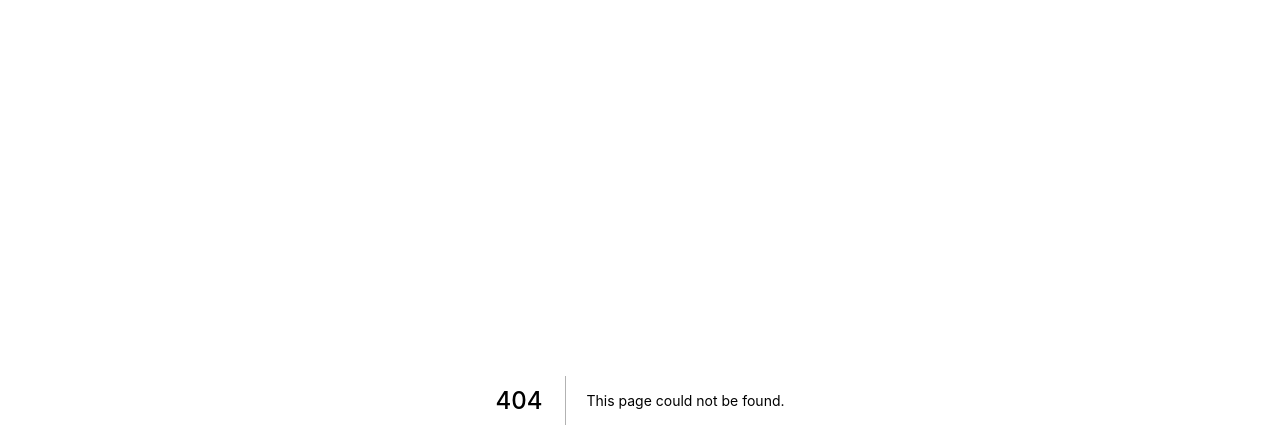
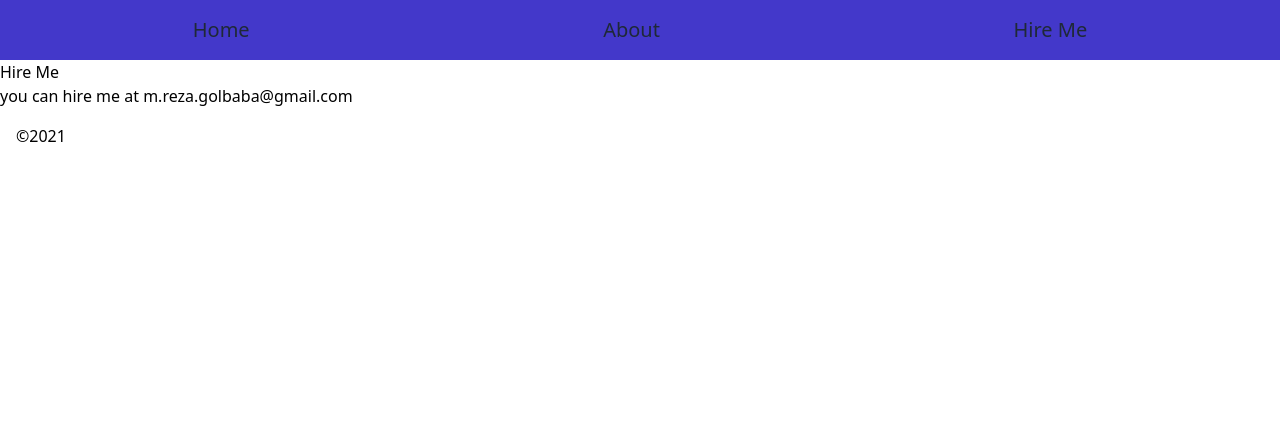
Before and after one commit to Mrezagolbaba/SSR-Nextjs, a Next.js app: page /hireme in a window 1280 px wide. Before the commit this address had no page. Shown: the top 448 px of the page. Built offline with nearby package versions, Linux system fonts and the light colour scheme; a small style sheet from the web is missing.

Commit message:
create hire me page

```diff
--- /dev/null
+++ b/pages/hireme.tsx
@@ -0,0 +1,13 @@
+import Layout from '../components/Layout';
+
+const Hireme=()=> {
+    return (
+      <Layout title="Hire Me">
+          <p>
+              you can hire me at{" "}
+              <a href="mailto:m.reza.golbaba@gmail.com">m.reza.golbaba@gmail.com</a>
+          </p>
+      </Layout>
+    )
+  }
+  export default Hireme;
```
